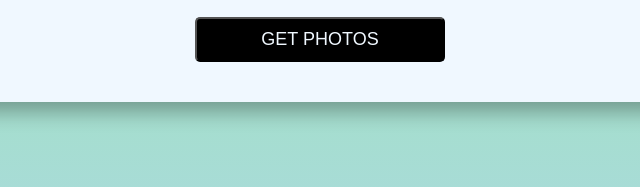
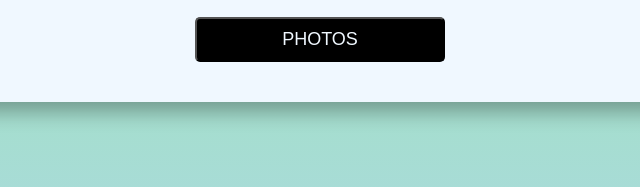
Before and after one commit to abhi9876543210/javascript-projects, a plain HTML site: page photo-gallery/index.html in a window 1280 px wide. Shown: the part 466-653 px from the top of the page, 320-960 px from the left. Drawn offline with Linux system fonts and the light colour scheme.

Commit message:
Change button name

```diff
--- a/photo-gallery/index.html
+++ b/photo-gallery/index.html
@@ -20,7 +20,7 @@
         max="10"
       />
       <small class="errorMessage" id="errorMessage">Error Message</small>
-      <button class="btn" id="btn">Get Photos</button>
+      <button class="btn" id="btn">Photos</button>
       <div class="gallery" id="gallery">
         <img src="https://images.unsplash.com/photo-1426604966848-d7adac402bff?ixlib=rb-4.0.3&ixid=MnwxMjA3fDB8MHxwaG90by1wYWdlfHx8fGVufDB8fHx8&auto=format&fit=crop&w=870&q=80" alt="image">
         <img src="https://images.unsplash.com/photo-1426604966848-d7adac402bff?ixlib=rb-4.0.3&ixid=MnwxMjA3fDB8MHxwaG90by1wYWdlfHx8fGVufDB8fHx8&auto=format&fit=crop&w=870&q=80" alt="image">
```
